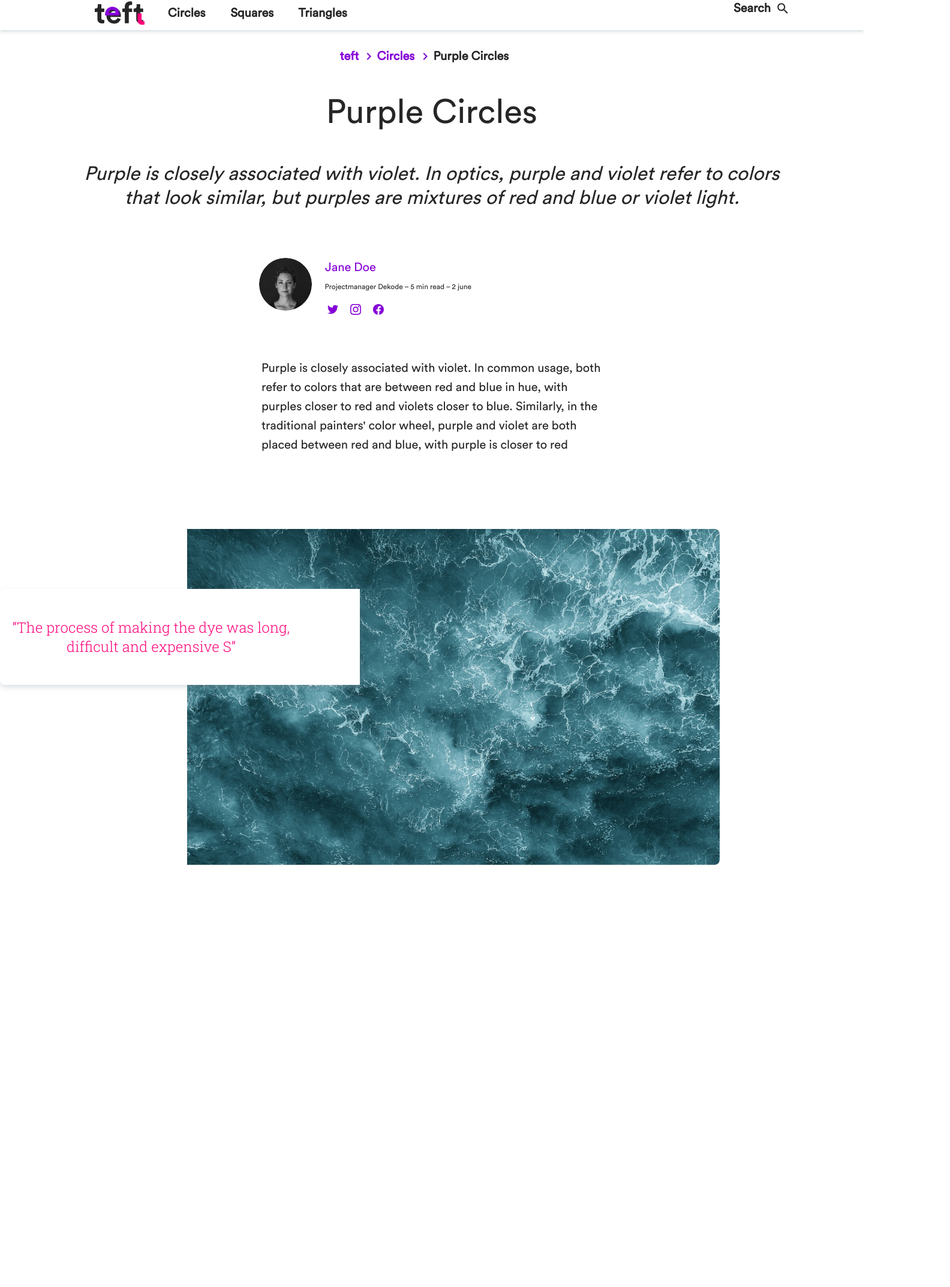
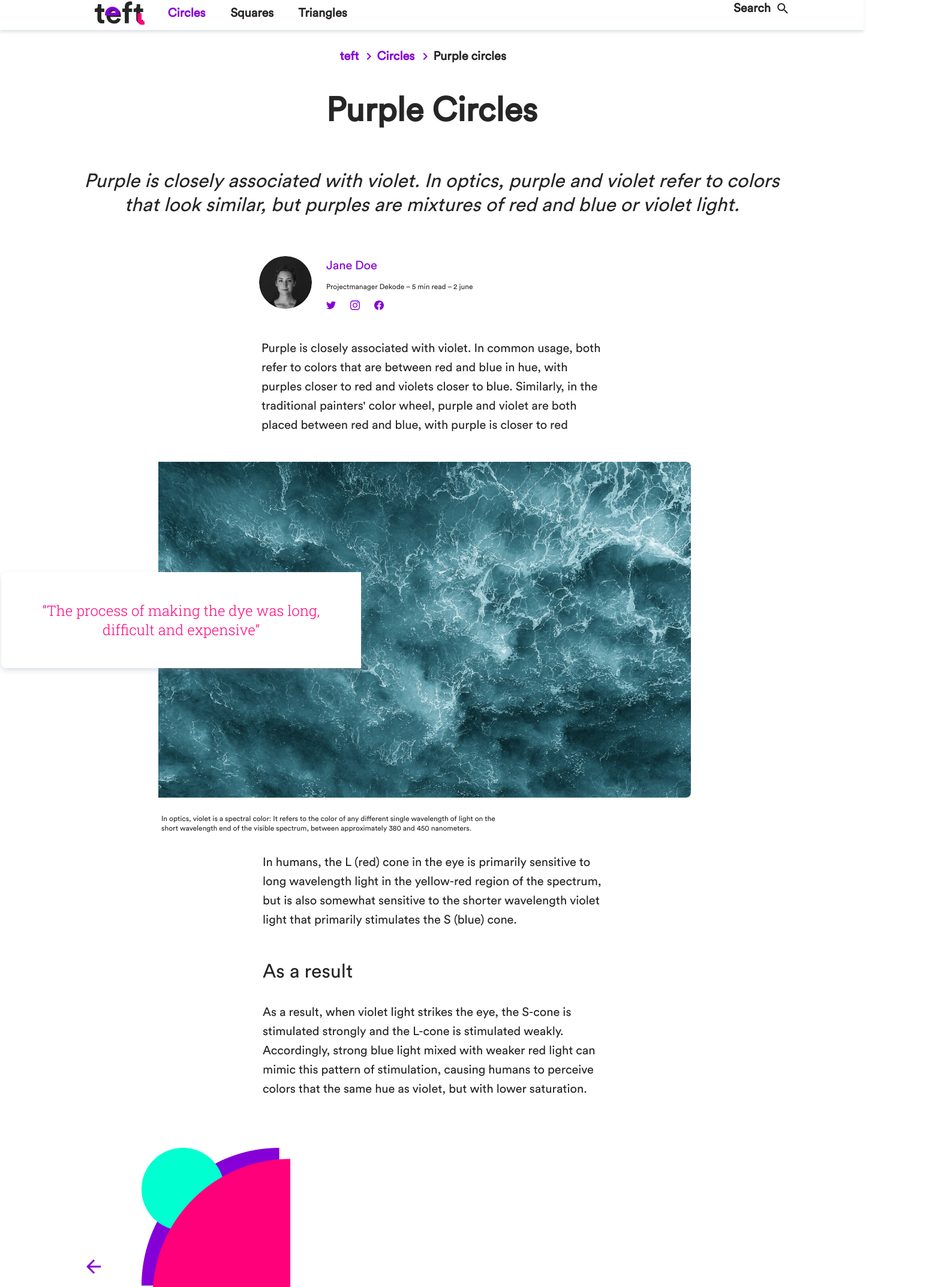
Before and after one commit to CloudMunk/dekode_technical, a React (Create React App) app: page / in a window 1280 px wide. Shown: the part 22-2168 px from the top of the page at 60% size, 1584 px wide, since content can reach past the window. Built offline with nearby package versions, Linux system fonts and the light colour scheme.

Commit message:
Fixed positioning
Fixed positioning of elements and began adding pngs with arrows

```diff
--- a/src/components/homepage/homepage.component.jsx
+++ b/src/components/homepage/homepage.component.jsx
@@ -1,11 +1,13 @@
 import React from 'react'
 
 import rightArrowSmall from '../../assets/arrowSmallRight.svg'
+import arrowLeft from '../../assets/arrowLeft.svg'
 import janeDoe from '../../assets/janeDoe.png'
 import Twitter from '../../assets/twitter.svg'
 import Instagram from '../../assets/instagram.svg'
 import FaceBook from '../../assets/facebook.svg'
 import Ocean1 from '../../assets/ocean1.png'
+import stor1 from '../../assets/stor1.png'
 
 import './homepage.styles.scss'
 
@@ -15,15 +17,16 @@ const Homepage = () => (
             <p className="teft">
                 teft
             </p>
-            <img src={rightArrowSmall} alt="Small pruple arrow pointing right" className="forwardFirst" />
-            <p className="circlesHome">
+            <img src={rightArrowSmall} alt="" className="firstForward"/>
+            <p className="circles">
                 Circles
             </p>
-            <img src={rightArrowSmall} alt="Small pruple arrow pointing right" className="forwardSecond" />
+            <img src={rightArrowSmall} alt="" className="secondForward"/>
             <p className="purpleCircles">
-                Purple Circles
+                Purple circles
             </p>
         </div>
+        {/* Next Section --- Frame */}
         <h1 className="pageHeader">
             Purple Circles
         </h1>
@@ -31,42 +34,72 @@ const Homepage = () => (
             Purple is closely associated with violet. In optics, purple and violet refer to colors that
             look similar, but purples are mixtures of red and blue or violet light.
         </p>
+        {/* ------------------------- FRAME 28 -------------------------------------- */}
         <div className="frame28">
-            <img src={janeDoe} className="janeDoe" alt="Jane Doe worker"/>
+            <img src={janeDoe} alt="" className="janeDoeProfile"/>
+            {/* ----------------------------- FRAME 26 -------------------------------- */}
             <div className="frame26">
-                <p className="janeDoeName">
+                <p className="janeDoe">
                     Jane Doe
                 </p>
-                <p className="metatekstDesktop">
+                <p className="projectManager">
                     Projectmanager Dekode – 5 min read – 2 june
                 </p>
                 <div className="frame27">
-                    <img src={Twitter} className="twitter" alt="Twitter Icon"/>
-                    <img src={Instagram} className="instagram" alt="Instagram Icon"/>
-                    <img src={FaceBook} className="facebook" alt="Facebook Icon"/>
+                    <img src={Twitter} alt="Twitter Icon" className="twitter"/>
+                    <img src={Instagram} alt="Instagram Icon" className="instagram"/>
+                    <img src={FaceBook} alt="Facebook Icon" className="facebook"/>
                 </div>
             </div>
         </div>
+        {/* ------------------------- FRAME 17 ------------------------------------- */}
+        <div className="frame17">
             <p className="purpleParagraph">
-        Purple is closely associated with violet. In common usage, both refer to colors that are
-        between red and blue in hue, with purples closer to red and violets closer to blue. Similarly,
-        in the traditional painters' color wheel, purple and violet are both placed between red and blue,
-        with purple is closer to red
+                Purple is closely associated with violet. In common usage, both refer to colors that
+                are between red and blue in hue, with purples closer to red and violets closer to blue.
+                Similarly, in the traditional painters' color wheel, purple and violet are both placed
+                between red and blue, with purple is closer to red
             </p>
-       <div className="frame17">
             <div className="group470">
+                {/* Ocean Image */}
+                <img src={Ocean1} alt="" className="ocean1" />
                 <div className="frame16">
-                   <p className="frame16Paragraph">
-                        “The process of making the dye was long, difficult and expensive S”
+                    <p className="sitatDesktop">
+                        “The process of making the dye was long, difficult and expensive”
                     </p>
                 </div>
-               <img src={Ocean1} alt="Birds eye view of the ocean" className="ocean1" />
             </div>
             <p className="optics">
-                In optics, violet is a spectral color: It refers to the color of any different
-                single wavelength of light on the short wavelength end of the visible spectrum,
-                between approximately 380 and 450 nanometers.
+                In optics, violet is a spectral color: It refers to the color of any different single
+                wavelength of light on the short wavelength end of the visible spectrum, between
+                approximately 380 and 450 nanometers.
             </p>
+        </div>
+        <div className="humans">
+            <p>
+                In humans, the L (red) cone in the eye is primarily sensitive to long wavelength light in
+                the yellow-red region of the spectrum, but is also somewhat sensitive to the shorter
+                wavelength violet light that primarily stimulates the S (blue) cone.
+            </p>
+        </div>
+        <div className="frame21">
+            <h2 className="asResult">
+                As a result
+            </h2>
+            <p className="asResultParagraph">
+                As a result, when violet light strikes the eye, the S-cone is stimulated strongly
+                and the L-cone is stimulated weakly. Accordingly, strong blue light mixed with
+                weaker red light can mimic this pattern of stimulation, causing humans to
+                perceive colors that the same hue as violet, but with lower saturation.
+            </p>
+        </div>
+        <div className="frame25">
+            <div className="frame20">
+                <img src={arrowLeft} alt="" className="leftVector"/>
+                <div className="frame18">
+                    <img src={stor1} alt="" className="stor1"/>
+                </div>
+            </div>
         </div>
     </div>
 )
--- a/src/components/homepage/homepage.styles.scss
+++ b/src/components/homepage/homepage.styles.scss
@@ -5,10 +5,10 @@ $breakpoint-mobile: 799px;
    src: url(/fonts/CircularStdBook.woff) format('woff'),
         url(/fonts/CircularStdBook.woff2) format('woff2'),
 }
-@font-face {
-   font-family: 'Roboto Slab';
-   src: url(/fonts/RobotoSlabThin.tff) format('tff')
-}
+// @font-face {
+//    font-family: 'Roboto Slab';
+//    src: url(/fonts/RobotoSlabThin.tff) format('tff')
+// }
 // Desktop
 @media (min-width: 1200px) and (max-width: $breakpoint-bigscreen) {
    .frame14 {
@@ -22,7 +22,6 @@ $breakpoint-mobile: 799px;
       top: 104px;
    }
    .frame13 {
-      /* Auto Layout */
       display: flex;
       flex-direction: row;
       padding: 0px;
@@ -52,56 +51,29 @@ $breakpoint-mobile: 799px;
       font-size: 20px;
       line-height: 24px;
       /* identical to box height, or 120% */
+
       /* Main */
       color: #8500D7;
+
       /* Inside Auto Layout */
       flex: none;
       order: 0;
       align-self: center;
       margin: 8px 0px;
    }
-   .forwardFirst {
+   .firstForward {
       position: static;
+      width: 12px;
+      height: 12px;
       left: 42px;
       top: 0px;
       /* Inside Auto Layout */
       flex: none;
       order: 1;
       align-self: center;
-      margin: 8px 10px;
+      margin: 8px 8px;
    }
-   .purpleCircles {
-      position: static;
-      width: 127px;
-      height: 24px;
-      left: 180px;
-      top: 0px;
-      /* Navigasjon desktop */
-      font-family: 'Circular Std';
-      font-style: normal;
-      font-weight: bold;
-      font-size: 20px;
-      line-height: 24px;
-      /* identical to box height, or 120% */
-      /* Black */
-      color: #262626;
-      /* Inside Auto Layout */
-      flex: none;
-      order: 4;
-      align-self: center;
-      margin: 8px 0px;
-   }
-   .forwardSecond {
-      position: static;
-      left: 148px;
-      top: 0px;
-      /* Inside Auto Layout */
-      flex: none;
-      order: 3;
-      align-self: center;
-      margin: 8px 10px;
-   }
-   .circlesHome {
+   .circles {
       position: static;
       width: 66px;
       height: 24px;
@@ -122,6 +94,41 @@ $breakpoint-mobile: 799px;
       align-self: center;
       margin: 8px 0px;
    }
+   .secondForward {
+      position: static;
+      width: 12px;
+      height: 12px;
+      left: 148px;
+      top: 0px;
+      /* Inside Auto Layout */
+      flex: none;
+      order: 3;
+      align-self: center;
+      margin: 8px 8px;
+   }
+   .purpleCircles {
+      position: static;
+      width: 127px;
+      height: 24px;
+      left: 180px;
+      top: 0px;
+
+      /* Navigasjon desktop */
+      font-family: 'Circular Std';
+      font-style: normal;
+      font-weight: bold;
+      font-size: 20px;
+      line-height: 24px;
+      /* identical to box height, or 120% */
+      /* Black */
+      color: #262626;
+
+      /* Inside Auto Layout */
+      flex: none;
+      order: 4;
+      align-self: center;
+      margin: 8px 0px;
+   }
    .pageHeader {
       position: static;
       width: 1200px;
@@ -131,7 +138,7 @@ $breakpoint-mobile: 799px;
       /* H1 desktop */
       font-family: 'Circular Std';
       font-style: normal;
-      font-weight: 500;
+      font-weight: 600;
       font-size: 56px;
       line-height: 64px;
       /* identical to box height, or 114% */
@@ -142,7 +149,8 @@ $breakpoint-mobile: 799px;
       flex: none;
       order: 1;
       align-self: center;
-      margin: 50px 48px;
+      margin: 0px 48px;
+      margin-top: 47px !important;
    }
    .purpleAssociated {
       position: static;
@@ -164,7 +172,7 @@ $breakpoint-mobile: 799px;
       flex: none;
       order: 2;
       align-self: center;
-      margin: 0px 48px;
+      margin: 65px 48px;
    }
    .frame28 {
       display: flex;
@@ -179,7 +187,20 @@ $breakpoint-mobile: 799px;
       flex: none;
       order: 3;
       align-self: center;
-      margin: 80px 48px;
+      margin: 0px 48px;
+   }
+   .janeDoeProfile {
+      position: static;
+      width: 88px;
+      height: 88px;
+      left: 0px;
+      top: 0px;
+      border-radius: 800px;
+      /* Inside Auto Layout */
+      flex: none;
+      order: 0;
+      align-self: center;
+      margin: 16px 0px;
    }
    .frame26 {
       display: flex;
@@ -194,23 +215,9 @@ $breakpoint-mobile: 799px;
       flex: none;
       order: 1;
       align-self: center;
-      margin: 16px 8px;
+      margin: 16px 16px;
    }
-
    .janeDoe {
-      position: static;
-      width: 88px;
-      height: 88px;
-      left: 0px;
-      top: 0px;
-      border-radius: 800px;
-      /* Inside Auto Layout */
-      flex: none;
-      order: 0;
-      align-self: center;
-      margin: 16px 0px;
-   }
-   .janeDoeName {
       position: static;
       width: 85px;
       height: 32px;
@@ -229,11 +236,11 @@ $breakpoint-mobile: 799px;
       flex: none;
       order: 0;
       align-self: flex-start;
-      margin: 0px 14px;
+      margin: 0px 8px;
    }
-   .metatekstDesktop {
+   .projectManager {
       position: static;
-      width: 445px;
+      width: 472px;
       height: 16px;
       left: 0px;
       top: 40px;
@@ -249,13 +256,14 @@ $breakpoint-mobile: 799px;
       /* Inside Auto Layout */
       flex: none;
       order: 1;
-      align-self: center;
-      margin: 8px 20px;
+      align-self: flex-start;
+      margin: 11px 8px;
    }
    .frame27 {
       display: flex;
       flex-direction: row;
       padding: 0px;
+
       position: static;
       width: 104px;
       height: 24px;
@@ -265,43 +273,59 @@ $breakpoint-mobile: 799px;
       flex: none;
       order: 2;
       align-self: flex-start;
-      margin: 10px 8px;
+      margin: 0px 8px;
    }
    .twitter {
       position: static;
-      width: 18px;
-      height: 18px;
+      width: 16px;
+      height: 16px;
       left: 0px;
       top: 0px;
       /* Inside Auto Layout */
       flex: none;
       order: 0;
       align-self: center;
-      margin: 16px 10px;
+      margin-right: 12px;
    }
    .instagram {
       position: static;
-      width: 18px;
-      height: 18px;
+      width: 16px;
+      height: 16px;
       left: 40px;
       top: 0px;
       /* Inside Auto Layout */
       flex: none;
       order: 1;
       align-self: center;
-      margin: 16px 10px;
+      margin: 0px 12px;
    }
    .facebook {
       position: static;
-      width: 18px;
-      height: 18px;
+      width: 16px;
+      height: 16px;
       left: 80px;
       top: 0px;
       /* Inside Auto Layout */
       flex: none;
       order: 2;
       align-self: center;
-      margin: 16px 10px;
+      margin: 0px 12px;
+   }
+   .frame17 {
+      /* Auto Layout */
+      display: flex;
+      flex-direction: column;
+      padding: 0px;
+      position: static;
+      width: 1200px;
+      height: 616px;
+      left: 432px;
+      top: 656px;
+      /* Inside Auto Layout */
+      flex: none;
+      order: 5;
+      align-self: center;
+      margin: 0px 48px;
    }
    .purpleParagraph {
       position: static;
@@ -323,50 +347,45 @@ $breakpoint-mobile: 799px;
       order: 4;
       align-self: center;
       margin: 0px 48px;
-   }
-   .frame17 {
-      display: flex;
-      flex-direction: column;
-      padding: 0px;
-      position: static;
-      width: 1200px;
-      height: 616px;
-      left: 0px;
-      top: 656px;
-      /* Inside Auto Layout */
-      flex: none;
-      order: 5;
-      align-self: flex-start;
-      margin: 0px 48px;
+      margin-top: 50px;
    }
    .group470 {
-      position: static;
+      position: absolute;
       width: 1200px;
       height: 560px;
       left: 0px;
-      top: 0px;
+      top: 688px;
       /* Inside Auto Layout */
       flex: none;
       order: 0;
       align-self: center;
       margin: 0px 24px;
    }
+   .ocean1 {
+      position: absolute;
+      width: 888px;
+      height: 560px;
+      left: 240px;
+      top: 0px;
+      border-radius: 0px 8px 8px 0px;
+   }
    .frame16 {
       display: flex;
       flex-direction: row;
-      // padding: 48px;
+      justify-content: center;
+      padding: 0px;
       position: absolute;
       width: 600px;
       height: 160px;
-      left: 0px;
-      top: 900px;
+      left: -22px;
+      top: 184px;
+      z-index: 1;
       /* White */
       background: #FFFFFF;
       box-shadow: 0px 4px 8px rgba(145, 158, 167, 0.32);
       border-radius: 8px 0px 0px 8px;
-      z-index: 1;
    }
-   .frame16Paragraph {
+   .sitatDesktop {
       position: static;
       width: 504px;
       height: 64px;
@@ -374,7 +393,7 @@ $breakpoint-mobile: 799px;
       top: 48px;
       /* Sitat desktop */
       font-family: 'Roboto Slab';
-      font-style: thin;
+      font-style: normal;
       font-weight: 300;
       font-size: 24px;
       line-height: 32px;
@@ -388,22 +407,14 @@ $breakpoint-mobile: 799px;
       align-self: center;
       margin: 10px 0px;
    }
-   .ocean1 {
+   .optics {
       position: absolute;
-      width: 888px;
-      height: 560px;
-      left: 312px;
-      top: 800px;
-      border-radius: 0px 8px 8px 0px;
-   }
-   .optics {
-      position: static;
       width: 568px;
       height: 32px;
-      left: 316px;
-      top: 584px;
+      left: 245px;
+      top: 1275px;
       /* Metatekst desktop */
-      font-family: 'CircularStdBook';
+      font-family: 'Circular Std';
       font-style: normal;
       font-weight: normal;
       font-size: 12px;
@@ -416,6 +427,212 @@ $breakpoint-mobile: 799px;
       order: 1;
       align-self: center;
       margin: 0px 24px;
+   }
+   .humans {
+      position: absolute;
+      width: 568px;
+      height: 128px;
+      left: 390px;
+      top: 1320px;
+      /* Paragraph desktop */
+      font-family: 'Circular Std';
+      font-style: normal;
+      font-weight: normal;
+      font-size: 20px;
+      line-height: 32px;
+      /* or 160% */
+      /* Black */
+      color: #262626;
+      /* Inside Auto Layout */
+      flex: none;
+      order: 6;
+      align-self: center;
+      margin: 0px 48px;
+   }
+   .frame21 {
+      /* Auto Layout */
+      display: flex;
+      flex-direction: column;
+      padding: 0px;
+      position: absolute;
+      width: 568px;
+      height: 224px;
+      left: 390px;
+      top: 1496px;
+      /* Inside Auto Layout */
+      flex: none;
+      order: 7;
+      align-self: center;
+      margin: 0px 48px;
+   }
+   .asResult {
+      position: static;
+      width: 568px;
+      height: 40px;
+      left: 0px;
+      top: 0px;
+      /* H2 desktop */
+      font-family: 'Circular Std';
+      font-style: normal;
+      font-weight: 500;
+      font-size: 32px;
+      line-height: 40px;
+      /* identical to box height, or 125% */
+      /* Black */
+      color: #262626;
+      /* Inside Auto Layout */
+      flex: none;
+      order: 0;
+      align-self: center;
+      margin: 22px 24px;
+   }
+   .asResultParagraph {
+      position: static;
+      width: 568px;
+      height: 160px;
+      left: 0px;
+      top: 64px;
+      /* Paragraph desktop */
+      font-family: 'Circular Std';
+      font-style: normal;
+      font-weight: normal;
+      font-size: 20px;
+      line-height: 32px;
+      /* or 160% */
+      /* Black */
+      color: #262626;
+      /* Inside Auto Layout */
+      flex: none;
+      order: 1;
+      align-self: center;
+      margin: 10px 24px;
+   }
+   .frame25 {
+      display: flex;
+      flex-direction: column;
+      padding: 48px;
+      position: absolute;
+      width: 1440px;
+      height: 524px;
+      left: 0px;
+      top: 1768px;
+      /* Inside Auto Layout */
+      flex: none;
+      order: 8;
+      align-self: center;
+      margin: 0px 48px;
+   }
+   .frame20 {
+      display: flex;
+      flex-direction: row;
+      padding: 0px;
+      position: static;
+      width: 1344px;
+      height: 428px;
+      left: 48px;
+      top: 48px;
+      /* Inside Auto Layout */
+      flex: none;
+      order: 0;
+      align-self: center;
+      margin: 0px 48px;
+   }
+   .leftVector {
+      position: static;
+      width: 24px;
+      height: 24px;
+      left: 0px;
+      top: 202px;
+      /* Inside Auto Layout */
+      flex: none;
+      order: 0;
+      align-self: center;
+      margin: 48px 0px;
+   }
+   .frame18 {
+      display: flex;
+      flex-direction: column;
+      padding: 0px;
+      position: static;
+      width: 368px;
+      height: 428px;
+      left: 72px;
+      top: 0px;
+      /* Inside Auto Layout */
+      flex: none;
+      order: 1;
+      align-self: center;
+      margin: 48px 0px;
+   }
+   .stor1 {
+      position: static;
+      width: 264px;
+      height: 264px;
+      left: 52px;
+      top: 0px;
+      /* Inside Auto Layout */
+      flex: none;
+      order: 0;
+      align-self: center;
+      margin: 0px 12px;
+   }
+   .frame23 {
+      /* Auto Layout */
+      display: flex;
+      flex-direction: row;
+      padding: 0px;
+      position: static;
+      width: 332px;
+      height: 40px;
+      left: 0px;
+      top: 276px;
+      /* Inside Auto Layout */
+      flex: none;
+      order: 1;
+      align-self: flex-start;
+      margin: 0px 12px;
+   }
+   .subFrame23 {
+      position: static;
+      width: 82px;
+      height: 16px;
+      left: 0px;
+      top: 328px;
+      /* Metatekst desktop */
+      font-family: 'Circular Std';
+      font-style: normal;
+      font-weight: normal;
+      font-size: 12px;
+      line-height: 16px;
+      /* identical to box height, or 133% */
+      /* dark grey */
+      color: #707070;
+      /* Inside Auto Layout */
+      flex: none;
+      order: 2;
+      align-self: flex-start;
+      margin: 0px 12px;
+   }
+   .paragraphFrame23 {
+      position: static;
+      width: 368px;
+      height: 72px;
+      left: 0px;
+      top: 356px;
+      /* Korttekster desktop */
+      font-family: 'Circular Std';
+      font-style: normal;
+      font-weight: normal;
+      font-size: 16px;
+      line-height: 24px;
+      /* or 150% */
+      /* Black */
+      color: #262626;
+      /* Inside Auto Layout */
+      flex: none;
+      order: 3;
+      align-self: flex-start;
+      margin: 0px 12px;
    }
 }
 
```
Also changed, not shown: src/assets/stor1.png (added), src/components/homepage/oldHomepage.jsx (added). Lines whose indentation alone changed are shown as unchanged.
